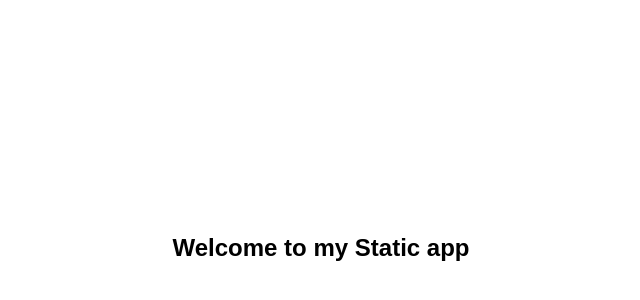
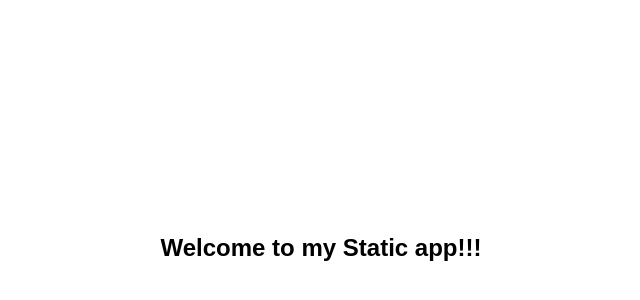
Before and after one commit to noobmasterz101/my-static-app, a plain HTML site: page index.html in a window 1280 px wide. Shown: the part 152-452 px from the top of the page, without its empty margins (319-959 px from the left). Drawn offline with Linux system fonts and the light colour scheme.

Commit message:
added exclamation

```diff
--- a/index.html
+++ b/index.html
@@ -22,7 +22,7 @@
 </head>
 <body>
     <div>
-        Welcome to my Static app
+        Welcome to my Static app!!!
     </div>
 </body>
 </html>
```
